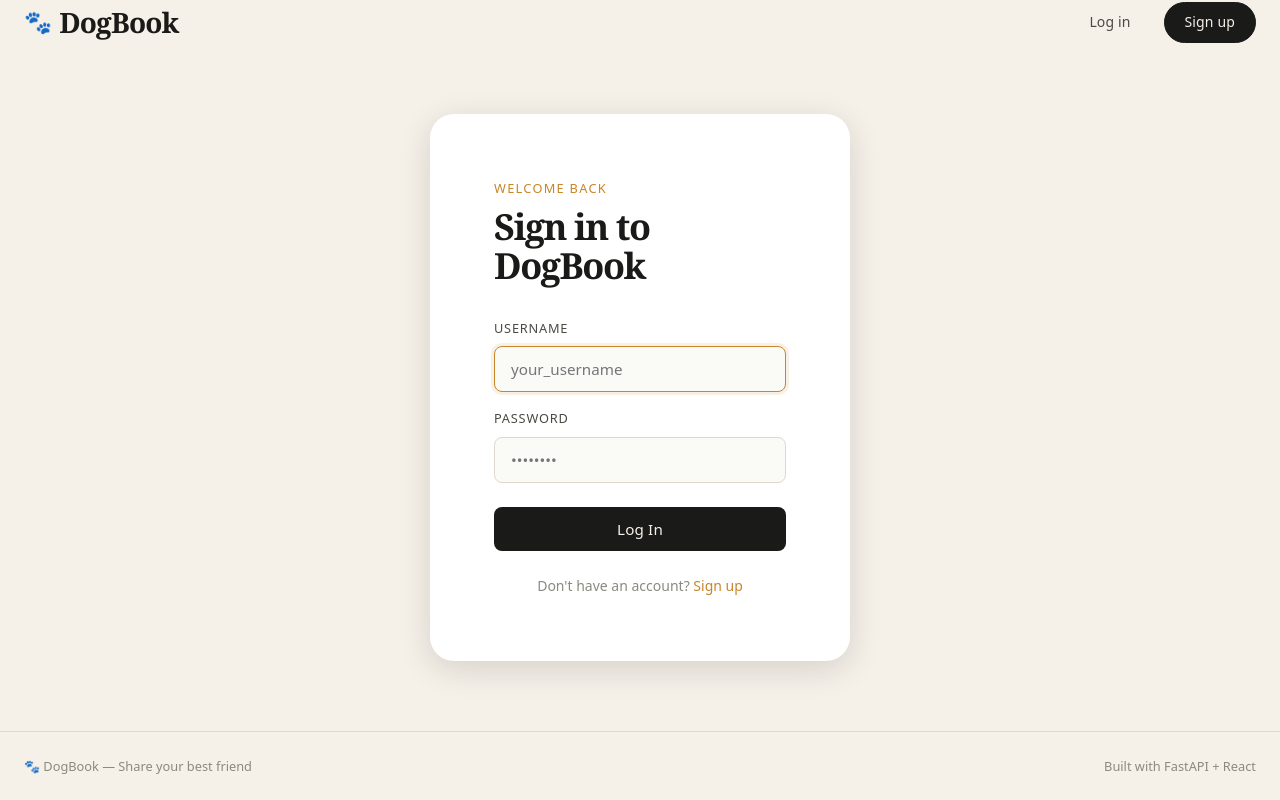
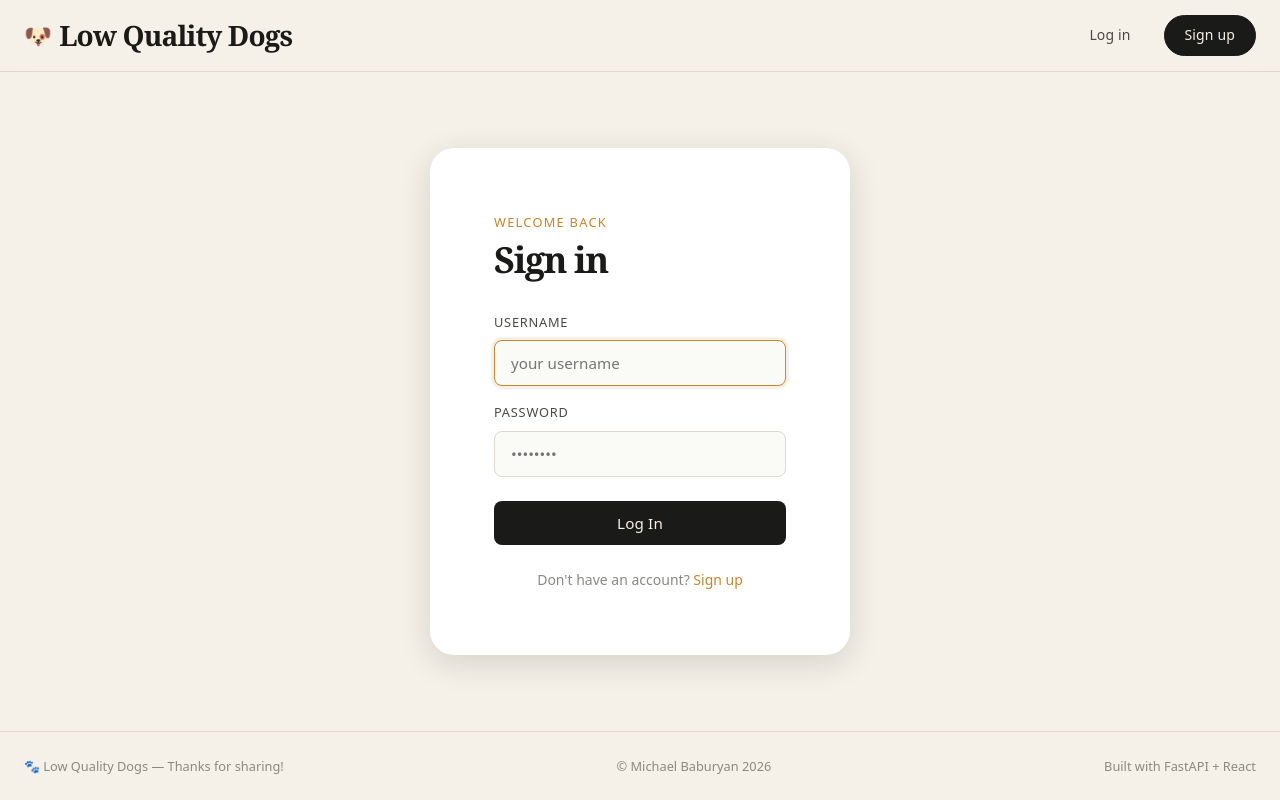
Before and after one commit to Myan02/low-quality-dogs, a React app in the folder frontend/: page /login in a window 1280 px wide. Built offline with nearby package versions, Linux system fonts and the light colour scheme; the HTML template or start-up script is replaced by a standard one.

Commit message:
fixed bugs with frontend form retrieval

```diff
--- a/frontend/src/App.tsx
+++ b/frontend/src/App.tsx
@@ -31,7 +31,7 @@ export default function App() {
   return (
     <>
       {/* Navbar appears on every page */}
-      <Navbar onUploadClick={() => setShowUpload(true)} />
+      <Navbar />
 
       {/* Page content — swaps based on the URL */}
       <Routes>
@@ -45,7 +45,8 @@ export default function App() {
       {/* Footer */}
       <footer className="footer">
         <div className="container footer__inner">
-          <span>🐾 DogBook — Share your best friend</span>
+          <span>🐾 Low Quality Dogs — Thanks for sharing!</span>
+          <span>© Michael Baburyan 2026</span>
           <span>Built with FastAPI + React</span>
         </div>
       </footer>
--- a/frontend/src/api/client.ts
+++ b/frontend/src/api/client.ts
@@ -19,8 +19,7 @@ apiClient.interceptors.request.use((config) => {
     if (token) {
         config.headers.Authorization = `Bearer ${token}`;
     }
-    console.log('[API]', config.method?.toUpperCase(), config.url);
-    console.log('[API] Authorization header:', config.headers.Authorization ?? 'NOT SET');
+
     return config;
 });
 
--- a/frontend/src/components/EditDogModal.tsx
+++ b/frontend/src/components/EditDogModal.tsx
@@ -82,7 +82,7 @@ export default function EditDogModal({ dog, onClose, onSuccess }: Props) {
                             value={name}
                             onChange={(e) => setName(e.target.value)}
                             required
-                            maxLength={50}
+                            maxLength={64}
                         />
                     </div>
 
@@ -96,7 +96,7 @@ export default function EditDogModal({ dog, onClose, onSuccess }: Props) {
                             onChange={(e) => setAge(e.target.value)}
                             required
                             min={0}
-                            max={30}
+                            max={99}
                         />
                     </div>
 
--- a/frontend/src/components/Navbar.tsx
+++ b/frontend/src/components/Navbar.tsx
@@ -11,11 +11,8 @@ import { Link, useNavigate } from "react-router-dom";
 import { useAuth } from "../context/AuthContext";
 import '../styles/Navbar.css';
 
-interface NavbarProps {
-    onUploadClick: () => void;  // called when "Upload Dog" button is pressed
-}
 
-export default function Navbar({ onUploadClick }: NavbarProps) {
+export default function Navbar() {
     const { user, isAuthenticated, logoutUser } = useAuth();
     const navigate = useNavigate();
 
@@ -25,28 +22,23 @@ export default function Navbar({ onUploadClick }: NavbarProps) {
     }
 
     return (
-        <nav className="navBar">
+        <nav className="navbar">
             <div className="container navbar__inner">
                 {/* Logo / Home link */}
                 <Link to="/" className="navbar__logo">
-                    <span className="navbar__logo-paw">🐾</span>
-                    DogBook
+                    <span className="navbar__logo-paw">🐶</span>
+                    Low Quality Dogs
                 </Link>
 
                 <div className="navbar__right">
                     {isAuthenticated ? (
                         <>
                             {/* Show who is logged in */}
-                            <span className="navbar__user">Hey, {user?.username}</span>
-
-                            {/* Upload button when logged in */}
-                            <button className="navbar__btn navbar__btn--amber" onClick={onUploadClick}>
-                                + Upload Dog
-                            </button>
+                            <span className="navbar__user">Welcome back {user?.username}!</span>
 
                             {/* Logout */}
                             <button className="navbar__btn navbar__btn--ghost" onClick={handleLogout}>
-                                Logout
+                                Log out
                             </button>
                         </>
                     ) : (
--- a/frontend/src/components/UploadDogModal.tsx
+++ b/frontend/src/components/UploadDogModal.tsx
@@ -84,7 +84,7 @@ export default function UploadDogModal({ onClose, onSuccess }: Props) {
                             value={name}
                             onChange={(e) => setName(e.target.value)}
                             required
-                            maxLength={50}
+                            maxLength={64}
                         />
                     </div>
 
--- a/frontend/src/pages/HomePage.tsx
+++ b/frontend/src/pages/HomePage.tsx
@@ -41,6 +41,7 @@ export default function HomePage() {
 
     // Dog feed + pagination
     const { dogs, loading, error, page, setPage, refresh, hasMore } = useDogs();
+    const [refreshKey, setRefreshKey] = useState(0);
 
     // Search
     const { results: searchResults, loading: searchLoading, error: searchError,
@@ -67,6 +68,7 @@ export default function HomePage() {
     // Called when upload/edit/delete succeeds — refresh the dog list
     function handleSuccess() {
         refresh();
+        setRefreshKey(k => k + 1)
     }
 
     // Clicking "Upload Dog" when not logged in redirects to login
@@ -85,10 +87,10 @@ export default function HomePage() {
                 <div className="home-page__header">
                     <div>
                         <h1 className="home-page__title">
-                            Meet the <em>Good Boys</em><br />& Girls
+                            Welcome to <br /><em>Low Quality Dogs</em>
                         </h1>
                         <p className="home-page__subtitle">
-                            A community of dog lovers sharing their best friends
+                            Share a dog. I'll make it low quality. Or actually share any picture it's fine.
                         </p>
                     </div>
                     {isAuthenticated && (
@@ -154,7 +156,7 @@ export default function HomePage() {
                     <div className="dog-grid">
                         {displayedDogs.map((dog) => (
                             <DogCard
-                                key={dog.id}
+                                key={`${dog.id}-${refreshKey}`}
                                 dog={dog}
                                 onEdit={(d) => setModal({ type: 'edit', dog: d })}
                                 onDelete={(d) => setModal({ type: 'delete', dog: d })}
@@ -179,7 +181,7 @@ export default function HomePage() {
                 )}
 
                 {/* ── Pagination (only shown when not searching) ─── */}
-                {!isSearching && !loading && dogs.length > 0 && (
+                {!isSearching && !loading && dogs.length >= 0 && (
                     <div className="pagination">
                         <button
                             className="btn btn--secondary"
--- a/frontend/src/pages/LoginPage.tsx
+++ b/frontend/src/pages/LoginPage.tsx
@@ -1,4 +1,4 @@
-import { useState, type FormEvent } from 'react';
+import { useState, type SubmitEvent } from 'react';
 import { Link, useNavigate } from 'react-router-dom';
 import { login } from '../api/auth';
 import apiClient from '../api/client';
@@ -17,7 +17,7 @@ export default function LoginPage() {
     const { loginUser } = useAuth();
     const navigate = useNavigate();
 
-    async function handleSubmit(e: FormEvent) {
+    async function handleSubmit(e: SubmitEvent) {
         e.preventDefault();
         setLoading(true);
         setError(null);
@@ -51,7 +51,7 @@ export default function LoginPage() {
         <div className="auth-page">
             <div className="auth-card">
                 <p className="auth-card__eyebrow">Welcome back</p>
-                <h1 className="auth-card__title">Sign in to DogBook</h1>
+                <h1 className="auth-card__title">Sign in</h1>
 
                 <form className="form" onSubmit={handleSubmit}>
                     {error && <div className="alert alert--error">⚠ {error}</div>}
@@ -62,7 +62,7 @@ export default function LoginPage() {
                             id="username"
                             className="form__input"
                             type="text"
-                            placeholder="your_username"
+                            placeholder="your username"
                             value={username}
                             onChange={(e) => setUsername(e.target.value)}
                             required
--- a/frontend/src/pages/SignupPage.tsx
+++ b/frontend/src/pages/SignupPage.tsx
@@ -66,7 +66,7 @@ export default function SignupPage() {
     return (
         <div className="auth-page">
             <div className="auth-card">
-                <p className="auth-card__eyebrow">Join DogBook</p>
+                <p className="auth-card__eyebrow">Join Low Quality Dogs</p>
                 <h1 className="auth-card__title">Create your account</h1>
 
                 <form className="form" onSubmit={handleSubmit}>
@@ -78,7 +78,7 @@ export default function SignupPage() {
                             id="signup-username"
                             className="form__input"
                             type="text"
-                            placeholder="dog_lover_99"
+                            placeholder="pick a username bro"
                             value={username}
                             onChange={(e) => setUsername(e.target.value)}
                             required
--- a/frontend/src/styles/Navbar.css
+++ b/frontend/src/styles/Navbar.css
@@ -3,6 +3,7 @@
 .navbar {
   position: sticky;
   top: 0;
+  width: 100%;
   z-index: 100;
   height: var(--nav-height);
   background: rgba(245, 240, 232, 0.92);
@@ -55,7 +56,7 @@
   border-radius: var(--radius-full);
   font-size: 0.875rem;
   font-weight: 500;
-  transition: all var(--transition-fast);
+  transition: all var(--transition-base);
   letter-spacing: 0.01em;
 }
 
```
Also changed, not shown: frontend/src/components/DogCard.tsx (+18 -7 lines), 2 other files (tests, documents, lock files or other folders).
